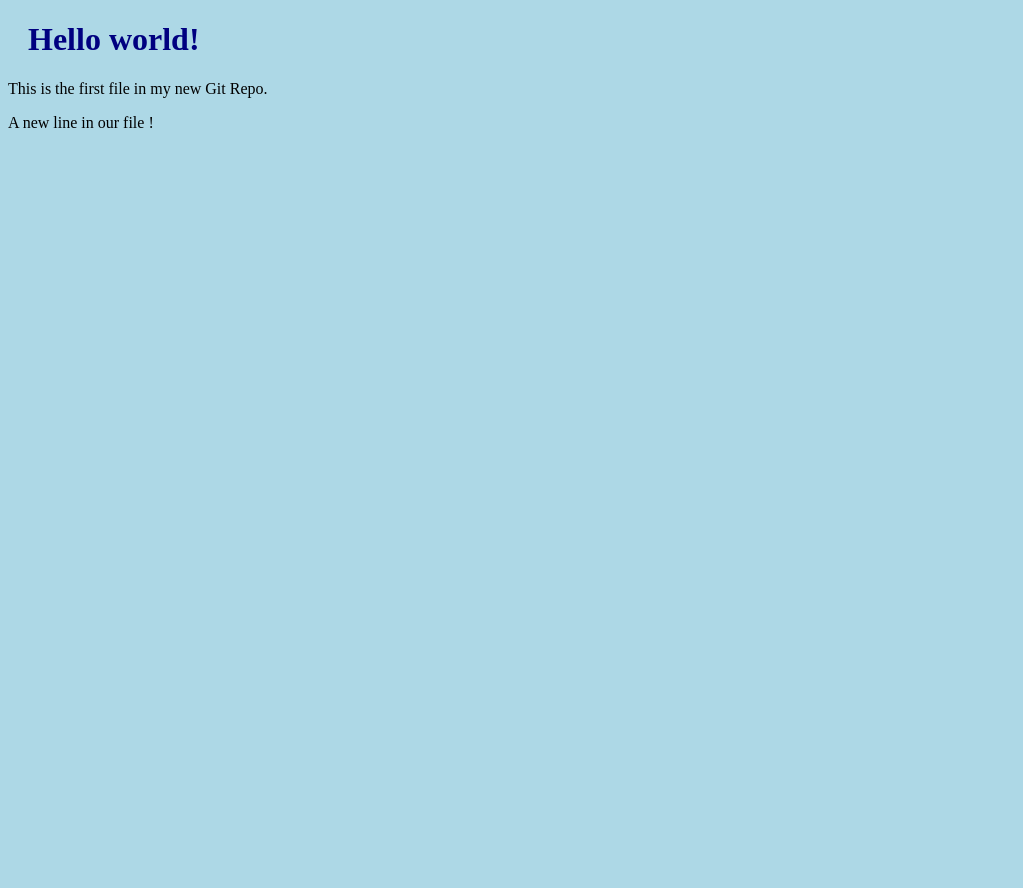
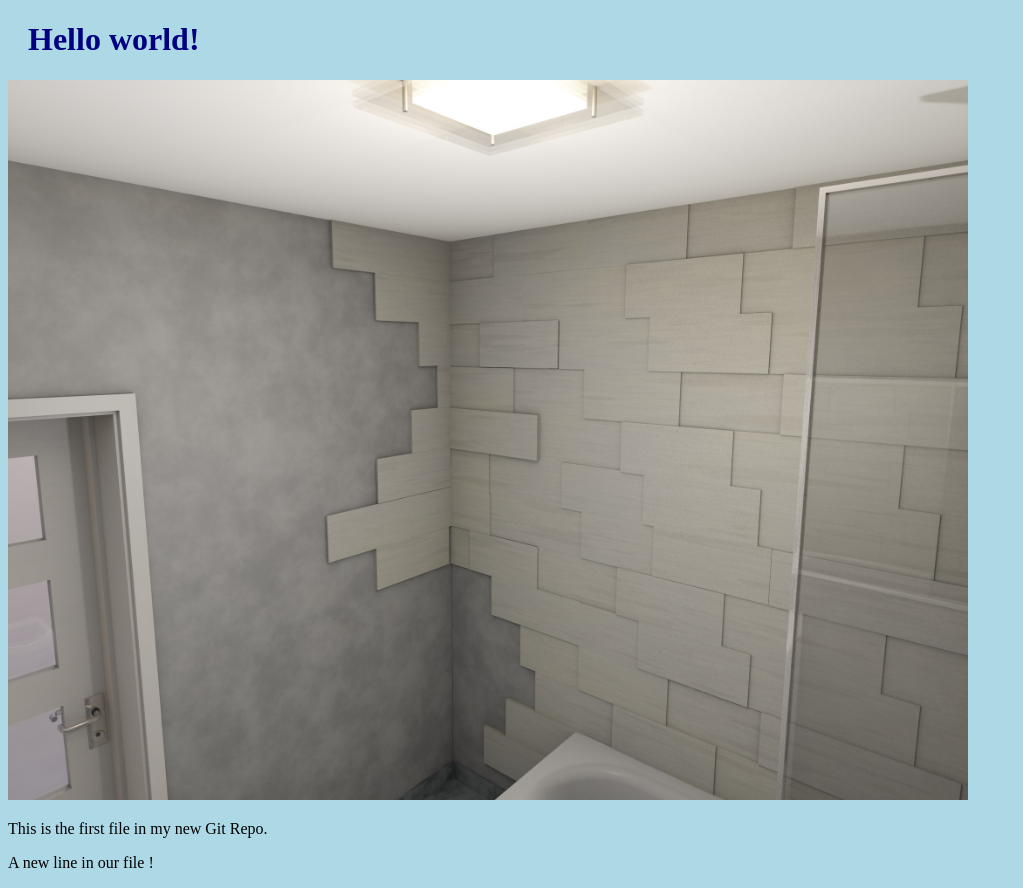
Before and after one commit to Vlad-Matrescu/firstdepo, a plain HTML site: page index.html in a window 1280 px wide. Shown: the whole page, without its empty margins (0-1023 px from the left). Before the commit the page ends 800 px from the top, so only its background shows below. Drawn offline with Linux system fonts and the light colour scheme.

Commit message:
added image to Hello World

```diff
--- a/index.html
+++ b/index.html
@@ -7,6 +7,8 @@
 <body>
 
 <h1>Hello world!</h1>
+<div><img src="baie1.jpg" alt="First render"
+style="width:100%;max-width:960px"></div>
 <p>This is the first file in my new Git Repo.</p>
 <p>A new line in our file ! </p>
 
```
Also changed, not shown: baie1.jpg (added).
